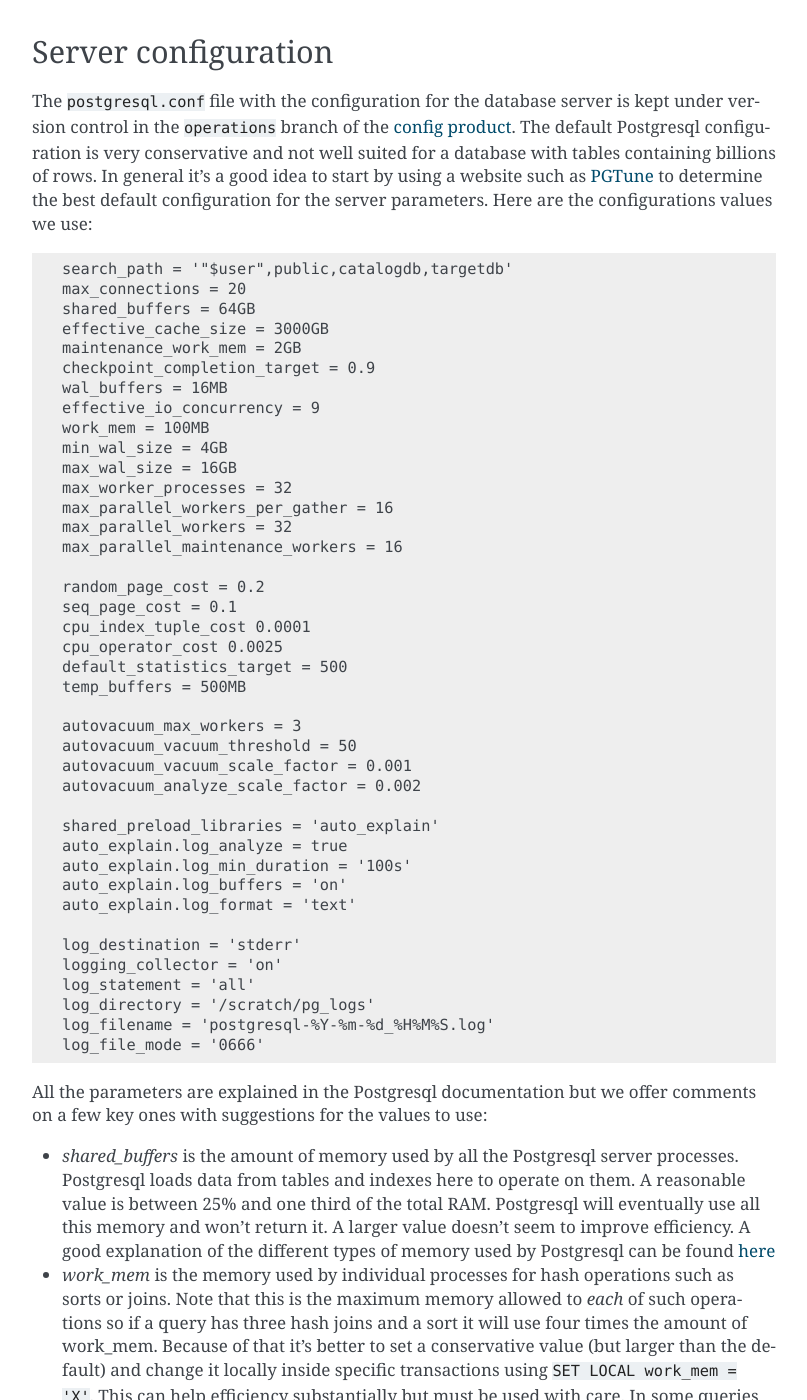
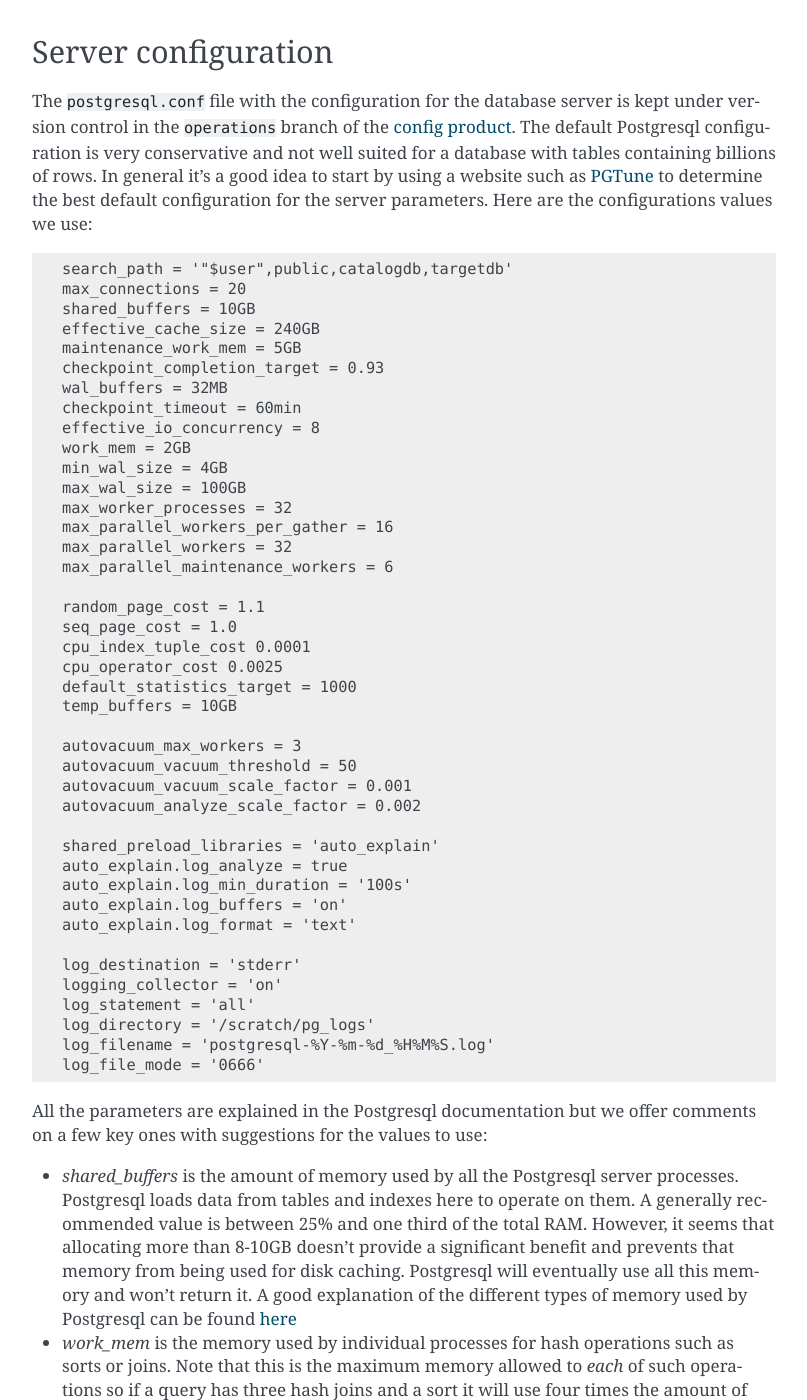
Before and after one commit to sdss/target_selection, a Sphinx documentation site: the page built from docs/sphinx/database.rst, in a window 1280 px wide and 1400 px high, scrolled down 1123 px. Shown: the whole window, without its empty margins (346-1153 px from the left). Built offline with Sphinx 7.4.7, drawn with Linux system fonts in a browser that asks for light colours; the version number is read from the project's files by our own code; some of the changed text lies outside the part shown.

Commit message:
Update docs on database configuration

```diff
--- a/docs/sphinx/database.rst
+++ b/docs/sphinx/database.rst
@@ -34,26 +34,27 @@ The ``postgresql.conf`` file with the configuration for the database server is k
 
     search_path = '"$user",public,catalogdb,targetdb'
     max_connections = 20
-    shared_buffers = 64GB
-    effective_cache_size = 3000GB
-    maintenance_work_mem = 2GB
-    checkpoint_completion_target = 0.9
-    wal_buffers = 16MB
-    effective_io_concurrency = 9
-    work_mem = 100MB
+    shared_buffers = 10GB
+    effective_cache_size = 240GB
+    maintenance_work_mem = 5GB
+    checkpoint_completion_target = 0.93
+    wal_buffers = 32MB
+    checkpoint_timeout = 60min
+    effective_io_concurrency = 8
+    work_mem = 2GB
     min_wal_size = 4GB
-    max_wal_size = 16GB
+    max_wal_size = 100GB
     max_worker_processes = 32
     max_parallel_workers_per_gather = 16
     max_parallel_workers = 32
-    max_parallel_maintenance_workers = 16
+    max_parallel_maintenance_workers = 6
 
-    random_page_cost = 0.2
-    seq_page_cost = 0.1
+    random_page_cost = 1.1
+    seq_page_cost = 1.0
     cpu_index_tuple_cost 0.0001
     cpu_operator_cost 0.0025
-    default_statistics_target = 500
-    temp_buffers = 500MB
+    default_statistics_target = 1000
+    temp_buffers = 10GB
 
     autovacuum_max_workers = 3
     autovacuum_vacuum_threshold = 50
@@ -75,15 +76,15 @@ The ``postgresql.conf`` file with the configuration for the database server is k
 
 All the parameters are explained in the Postgresql documentation but we offer comments on a few key ones with suggestions for the values to use:
 
-- *shared_buffers* is the amount of memory used by all the Postgresql server processes. Postgresql loads data from tables and indexes here to operate on them. A reasonable value is between 25% and one third of the total RAM. Postgresql will eventually use all this memory and won't return it. A larger value doesn't seem to improve efficiency. A good explanation of the different types of memory used by Postgresql can be found `here <https://severalnines.com/database-blog/architecture-and-tuning-memory-postgresql-databases>`__
+- *shared_buffers* is the amount of memory used by all the Postgresql server processes. Postgresql loads data from tables and indexes here to operate on them. A generally recommended value is between 25% and one third of the total RAM. However, it seems that allocating more than 8-10GB doesn't provide a significant benefit and prevents that memory from being used for disk caching. Postgresql will eventually use all this memory and won't return it. A good explanation of the different types of memory used by Postgresql can be found `here <https://severalnines.com/database-blog/architecture-and-tuning-memory-postgresql-databases>`__
 
 - *work_mem* is the memory used by individual processes for hash operations such as sorts or joins. Note that this is the maximum memory allowed to *each* of such operations so if a query has three hash joins and a sort it will use four times the amount of work_mem. Because of that it's better to set a conservative value (but larger than the default) and change it locally inside specific transactions using ``SET LOCAL work_mem = 'X'``. This can help efficiency substantially but must be used with care. In some queries involving large tables, setting it to 10GB or even larger helps but one must keep an eye on the memory usage lest the server runs out of RAM and crashes.
 
-- *effective_cache_size* is only used by the query planner to determine the approximate size of the disk cache and optimise queries. For a system without fast disk caching this should be the rest of the memory not used by shared_buffers (between two thirds and 75%). In our case we set it to about 3TB. The value in itself is not important and you won't run out of memory because of it, but too low a value will make the planner lean towards sequential scans and a very large value will use more indexes (which is only good if fast access to to the index is possible).
+- *effective_cache_size* is only used by the query planner to determine the approximate size of the disk cache and optimise queries. For a system without fast disk caching this should be the rest of the memory not used by shared_buffers (between two thirds and 75%). In our case we set it to the size of the RAM minus the shared buffers allocation. The value in itself is not important and you won't run out of memory because of it, but too low a value will make the planner lean towards sequential scans and a very large value will use more indexes (which is only good if fast access to to the index is possible).
 
 - *temp_buffers* is the memory allowed for temporary tables. Any temporary table that requires more than this amount of memory is written to disk. As with work_mem it's best to have a conservative default value and modify it locally within a transaction.
 
-- *maintenance_work_mem* is the memory use by *each* of the maintenance processes such as ``VACUUM`` or ``CREATE INDEX``. 2GB is a reasonable value that can be increased locally within a transaction. In general it's recommended to increase this value by several times during the initial database loading.
+- *maintenance_work_mem* is the memory use by *each* of the maintenance processes such as ``VACUUM`` or ``CREATE INDEX``. 5GB is a reasonable value that can be increased locally within a transaction. In general it's recommended to increase this value by several times during the initial database loading.
 
 - *effective_io_concurrency* indicates how many concurrent disk I/O operations are allowed. This is a complicated value to tune in a system with a RAID and SSD cache but in general it seems that setting it to the number of disks in the RAID produces good performance.
 
@@ -91,7 +92,9 @@ All the parameters are explained in the Postgresql documentation but we offer co
 
 - *cpu_index_tuple_cost* and *cpu_operator_cost* are the costs associate with processing each index entry during an index scan, and each operator or function, respectively. They don't seem to impact the query planner very heavily but we reduce them to about a tenth of their original value to account for faster, modern CPUs.
 
-- *default_statistics_target* is the fraction of the table that is read during ``ANALYZE`` to create statistics about table and index sizes. The default value is 100 and we increase it to 500 which seems to be a good compromise between reasonably fast runs of ``ANALYZE`` and accurate statistics.
+- *default_statistics_target* is the fraction of the table that is read during ``ANALYZE`` to create statistics about table and index sizes. The default value is 100 and we increase it to 1000 which seems to be a good compromise between reasonably fast runs of ``ANALYZE`` and accurate statistics.
+
+- We set ``checkpoint_timeout = 60min``, ``checkpoint_completion_target = 0.93``, ``max_wal_size = 100GB``, and ``wal_buffers=32MB``, which are considered large values. This should help with large insertions but it's unclear how much it actually matters.
 
 - The autovacuum parameters are changed to make sure that up to three autovacuum workers are spun when tables are modified. ``AUTOVACUUM`` does not get triggered until a certain fraction of the table has changed. The default values usually fail to trigger a vacuum in large tables so we increase their sensitivity by decreasing the value of ``autovacuum_vacuum_scale_factor`` and ``autovacuum_analyze_scale_factor``.
 
```
